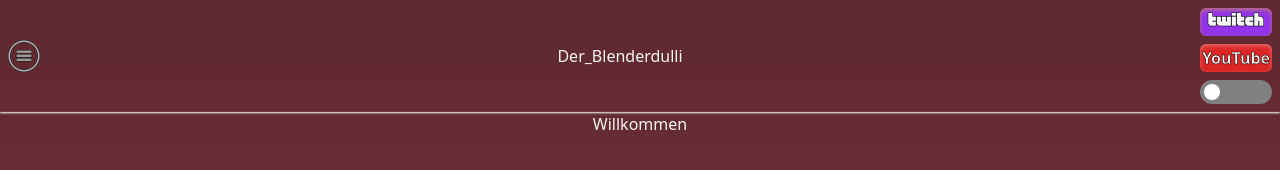
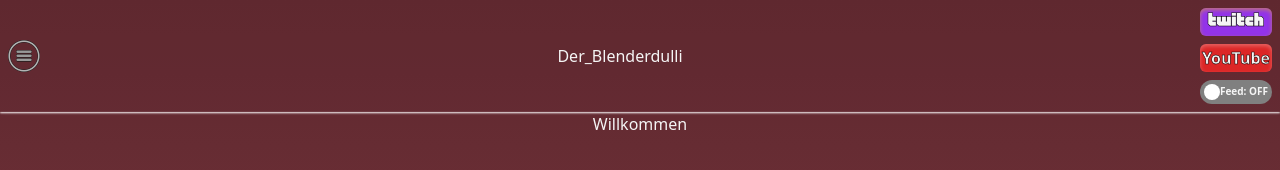
Before and after one commit to Klimperklaus/dome, a React (Vite) app: page / in a window 1280 px wide. Shown: the top 170 px of the page. Built offline with nearby package versions, Linux system fonts and the light colour scheme.

Commit message:
navbar slider finished, navbar needs more improvements

```diff
--- a/src/components/Navbar.css
+++ b/src/components/Navbar.css
@@ -60,9 +60,23 @@
   height: 0;
 }
 
+.text-position-right {
+  text-align: right;
+  padding-top: 4px;
+  padding-right: 4px;
+}
+
+.text-position-left {
+  text-align: left;
+  padding-top: 4px;
+  padding-left: 4px;
+}
+
 .slider {
   position: absolute;
   background-color: grey;
+  font-size: x-small;
+  font-weight: bold;
   top: 0;
   left: 0;
   right: 0;
--- a/src/components/Navbar.jsx
+++ b/src/components/Navbar.jsx
@@ -1,9 +1,16 @@
-import React from "react";
+import React, { useEffect, useState } from "react";
 import menu from "../assets/menu.png";
 import { NavLink } from "react-router-dom";
 import "./Navbar.css";
 
 function Navbar() {
+  const [feedText, setFeedText] = useState(null);
+  const [isChecked, setIsChecked] = useState(false);
+
+  useEffect(() => {
+    isChecked ? setFeedText("ON") : setFeedText("OFF");
+  }, [isChecked]);
+
   return (
     <>
       <div className="dropdown">
@@ -45,8 +52,22 @@ function Navbar() {
           YouTube
         </a>
         <label className="switch">
-          <input type="checkbox" />
-          <span className="slider rounded-full before:rounded-full"></span>
+          <input
+            className="switch-checkbox"
+            type="checkbox"
+            onChange={(e) => {
+              setIsChecked(e.target.checked);
+            }}
+          />
+          <span
+            className={
+              isChecked
+                ? "slider text-position-left rounded-full before:rounded-full"
+                : "slider text-position-right rounded-full before:rounded-full"
+            }
+          >
+            Feed: {feedText}
+          </span>
         </label>
       </div>
     </>
```
